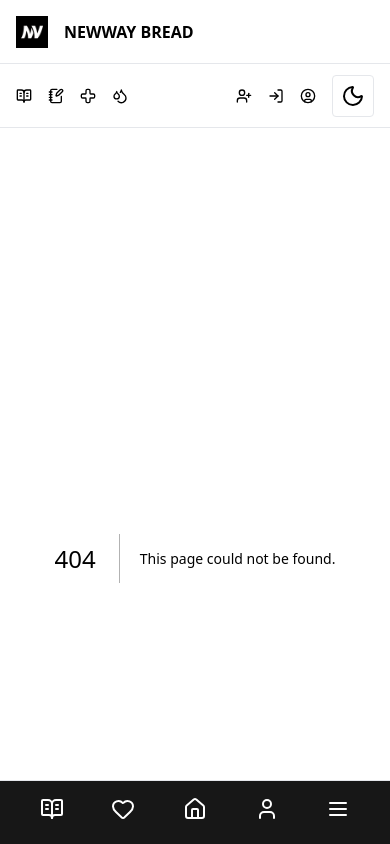
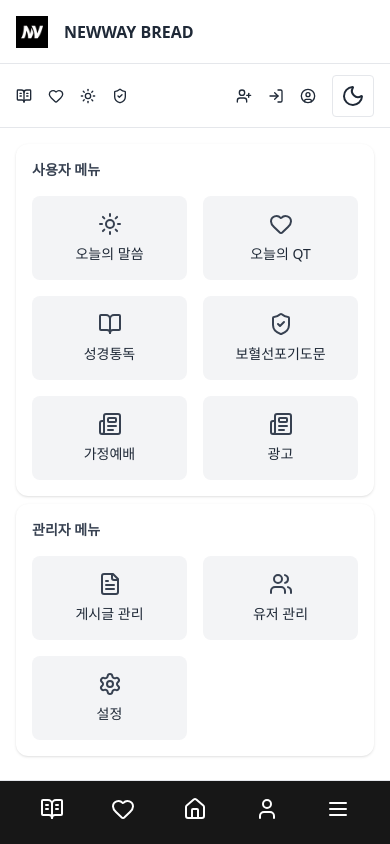
Before and after one commit to yjineey/nw-bread-front, a Next.js app: page /more/menu in a window 390 px wide. Before the commit this address had no page. Shown: the top 844 px of the page. Built offline with nearby package versions, Linux system fonts and the light colour scheme.

Commit message:
모바일 메뉴에 '더보기' 항목 추가 및 관리자  섹션 분리

```diff
--- a/src/app/admin/posts/page.tsx
+++ b/src/app/admin/posts/page.tsx
@@ -1,4 +1,4 @@
-// 회원 목록 관리
+// 게시글 관리
 export default function Page() {
   return <div>준비 중인 페이지입니다.</div>
 }
--- a/src/app/admin/settings/page.tsx
+++ b/src/app/admin/settings/page.tsx
@@ -1,4 +1,4 @@
-// 관리자 설정
+// 설정
 export default function Page() {
   return <div>준비 중인 페이지입니다.</div>
 }
--- a/src/app/layout.tsx
+++ b/src/app/layout.tsx
@@ -51,7 +51,10 @@ export default function RootLayout({
             <HeaderSub />
             <HeaderMain />
           </header>
-          <main className="relative z-0 flex-1 p-2 border-b mb-12 md:mb-0">
+          <main
+            className="relative z-0 flex-1 overflow-y-auto "
+            style={{ height: 'calc(100vh - 12rem)' }}
+          >
             {children}
           </main>
           <footer className="justify-center z-30 py-4">
--- /dev/null
+++ b/src/app/more/menu/page.tsx
@@ -0,0 +1,76 @@
+'use client'
+
+import Link from 'next/link'
+import {
+  BookOpen,
+  Heart,
+  Sun,
+  ShieldCheck,
+  Users,
+  Settings,
+  Newspaper,
+  FileText,
+} from 'lucide-react'
+
+const userMenu = [
+  { label: '오늘의 말씀', href: '/bible/prayer', icon: Sun },
+  { label: '오늘의 QT', href: '/bible/qt', icon: Heart },
+  { label: '성경통독', href: '/bible/read', icon: BookOpen },
+  { label: '보혈선포기도문', href: '/bible/blood', icon: ShieldCheck },
+  { label: '가정예배', href: '/more/worship', icon: Newspaper },
+  { label: '광고', href: '/more/notice', icon: Newspaper },
+]
+
+const adminMenu = [
+  { label: '게시글 관리', href: '/admin/posts', icon: FileText },
+  { label: '유저 관리', href: '/admin/users', icon: Users },
+  { label: '설정', href: '/admin/settings', icon: Settings },
+]
+
+export default function MenuPage() {
+  return (
+    <main className="p-4 max-w-screen-md mx-auto  spacer">
+      {/* 사용자 메뉴 */}
+      <section className="rounded-xl p-4 mb-2 bg-white dark:bg-gray-800 shadow">
+        <h2 className="text-sm font-semibold mb-4 text-gray-700 dark:text-gray-200">
+          사용자 메뉴
+        </h2>
+        <div className="grid grid-cols-2 sm:grid-cols-4 gap-4">
+          {userMenu.map(({ label, href, icon: Icon }) => (
+            <Link
+              key={href}
+              href={href}
+              className="flex flex-col items-center justify-center p-4 rounded-lg bg-gray-100 dark:bg-gray-700 hover:bg-gray-200 dark:hover:bg-gray-600 transition-colors"
+            >
+              <Icon className="w-6 h-6 mb-2 text-gray-700 dark:text-gray-200" />
+              <span className="text-sm text-gray-800 dark:text-gray-100">
+                {label}
+              </span>
+            </Link>
+          ))}
+        </div>
+      </section>
+
+      {/* 관리자 메뉴 */}
+      <section className="rounded-xl p-4 bg-white dark:bg-gray-800 shadow">
+        <h2 className="text-sm font-semibold mb-4 text-gray-700 dark:text-gray-200">
+          관리자 메뉴
+        </h2>
+        <div className="grid grid-cols-2 sm:grid-cols-4 gap-4">
+          {adminMenu.map(({ label, href, icon: Icon }) => (
+            <Link
+              key={href}
+              href={href}
+              className="flex flex-col items-center justify-center p-4 rounded-lg bg-gray-100 dark:bg-gray-700 hover:bg-gray-200 dark:hover:bg-gray-600 transition-colors"
+            >
+              <Icon className="w-6 h-6 mb-2 text-gray-700 dark:text-gray-200" />
+              <span className="text-sm text-gray-800 dark:text-gray-100">
+                {label}
+              </span>
+            </Link>
+          ))}
+        </div>
+      </section>
+    </main>
+  )
+}
--- a/src/app/admin/users/page.tsx
+++ b/src/app/more/notice/page.tsx
@@ -1,4 +1,3 @@
-// 게시글 관리
 export default function Page() {
   return <div>준비 중인 페이지입니다.</div>
 }
--- /dev/null
+++ b/src/app/more/worship/page.tsx
@@ -0,0 +1,3 @@
+export default function Page() {
+  return <div>준비 중인 페이지입니다.</div>
+}
```
Also changed, not shown: src/components/HeaderMain.tsx (+6 -7 lines).
